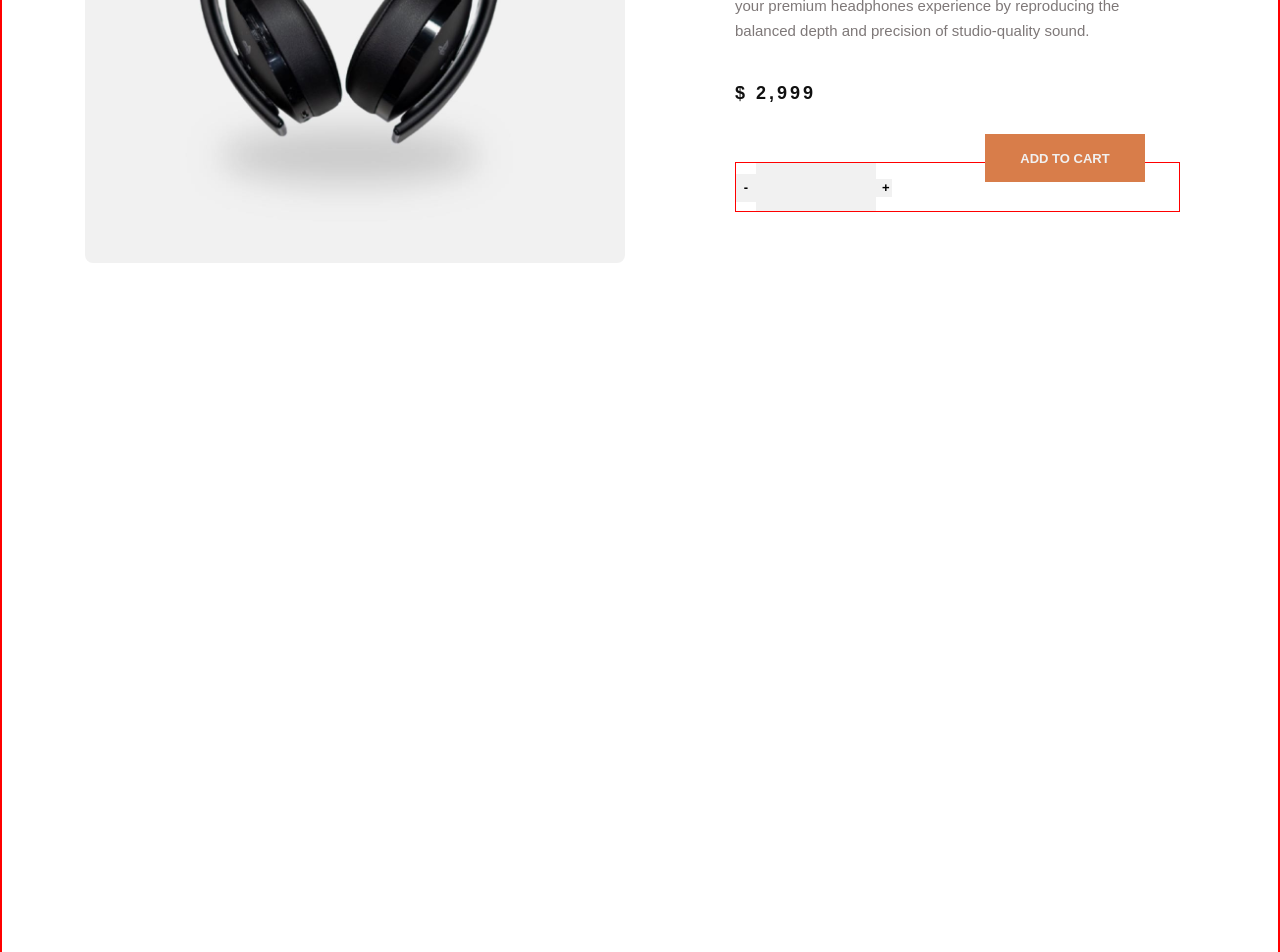
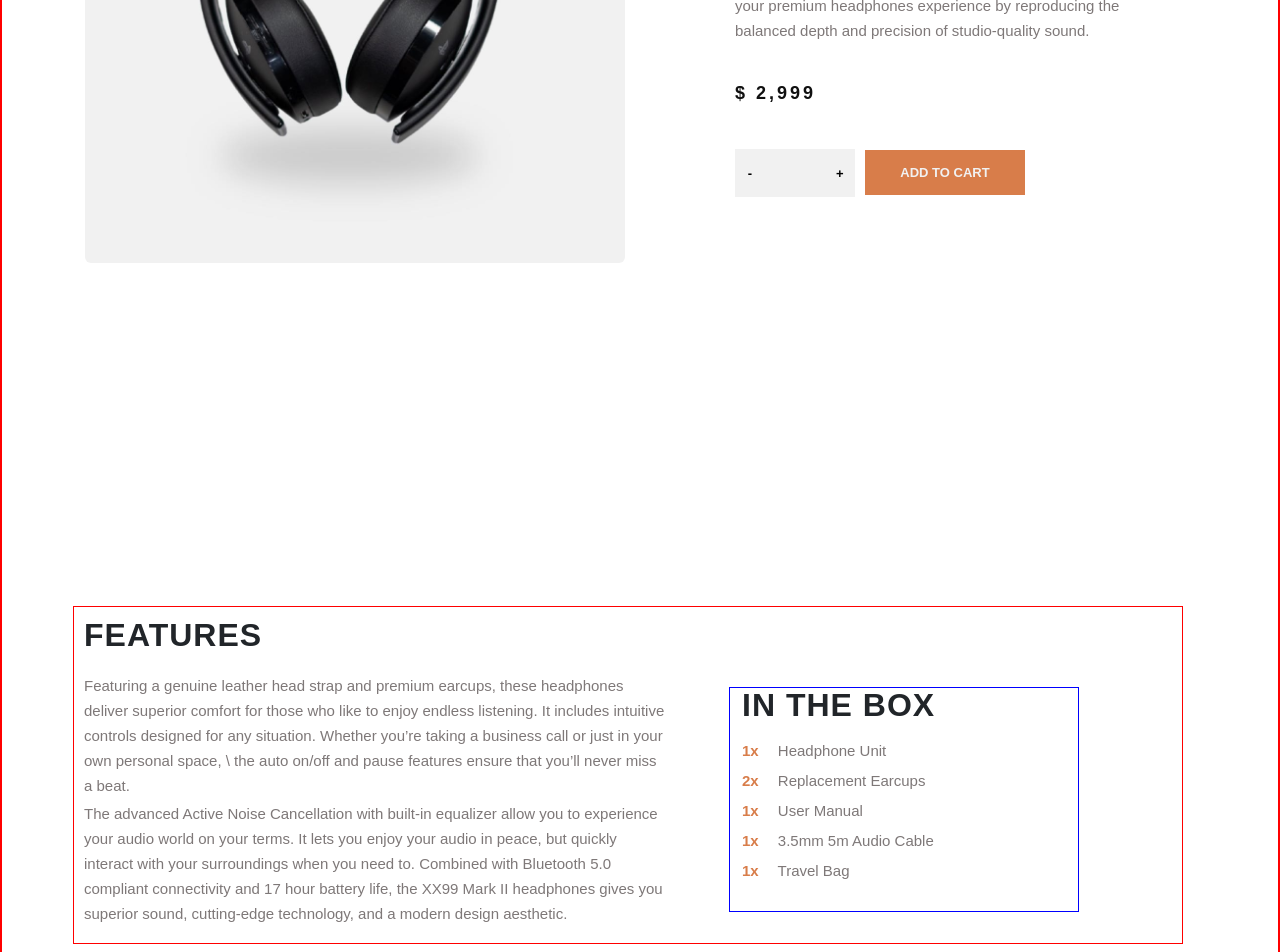
Before and after one commit to IreeHale/audiophile-site, a Next.js app in the folder audio/: page /product-details-headphones in a window 1280 px wide. Shown: the part 500-1452 px from the top of the page. Built offline with nearby package versions, Linux system fonts and the light colour scheme.

Commit message:
adding styles for featured and in the box section

```diff
--- a/audio/src/app/product-details-headphones/page.js
+++ b/audio/src/app/product-details-headphones/page.js
@@ -31,6 +31,37 @@ export default function details() {
                             <button className="add">+</button>
                         </div>
                     </div>
+                    <div className="in-the-box-section row">
+                        <div className="features-section">
+                            <h1>features</h1>
+                            <p className="first-paragraph">
+                                Featuring a genuine leather head strap and premium earcups,
+                                these headphones deliver superior comfort for those who like to enjoy endless listening.
+                                It includes intuitive controls designed for any situation. Whether you’re taking a business call or just in your own personal space, \
+                                the auto on/off and pause features ensure that you’ll never miss a beat.
+                            </p>
+
+                            <p className="second-paragraph">
+                                The advanced Active Noise Cancellation with built-in equalizer allow you to experience your audio world on your terms.
+                                It lets you enjoy your audio in peace,
+                                but quickly interact with your surroundings when you need to.
+                                Combined with Bluetooth 5.0 compliant connectivity and 17 hour battery life,
+                                the XX99 Mark II headphones gives you superior sound, cutting-edge technology,
+                                and a modern design aesthetic.
+                            </p>
+                        </div>
+
+                        <div className="items-section">
+                        <h1>in the box</h1>
+                            <ul>
+                                <li><span>1x</span> Headphone Unit</li>
+                                <li><span>2x</span> Replacement Earcups</li>
+                                <li><span>1x</span> User Manual</li>
+                                <li><span>1x</span> 3.5mm 5m Audio Cable</li>
+                                <li><span>1x</span> Travel Bag</li>
+                            </ul>
+                        </div>
+                    </div>
             </div>
         </div>
     </body>
--- a/audio/src/app/product-details-headphones/styles1.modules.scss
+++ b/audio/src/app/product-details-headphones/styles1.modules.scss
@@ -4,6 +4,7 @@ $first-color: #D87D4A;
 $second-color:#101010;
 $third-color: #F1F1F1;
 $fourth-color: #FAFAFA;
+$fifth-color: #7E7878;
 
 
 
@@ -70,6 +71,7 @@ body{
                 background-image: url('../../../public/img/product-xx99-mark-two-headphones/desktop/image-category-page-preview.jpg');
                 background-size: contain;
                 border-radius: 8px;
+                border-radius: 6px;
             }
 
             .studio2-info{
@@ -95,7 +97,7 @@ body{
                     margin-bottom: 30px;
                 }
                 p{
-                    color: #7E7878;
+                    color: $fifth-color;
                     font-size: 15px;
                     margin-bottom: 40px;
                     line-height: 25px;
@@ -111,12 +113,16 @@ body{
                 }
 
                 .amount-section{
-                    border: 1px solid red;
+                    position: relative;
+                    right: 20px;
+                    bottom: 10px;
 
                     .subtract{
                         height: 28px;
                         width: 20px;
                         border: none;
+                        position: relative;
+                        left: 25px;
                         font-weight: bold;
                         font-size: 13px;
                         background-color: $third-color;
@@ -126,6 +132,8 @@ body{
                         height: 18px;
                         width: 16px;
                         font-weight: bold;
+                        position: relative;
+                        right: 25px;
                         font-size: 13px;
                         border: none;
                         background-color: $third-color;
@@ -145,12 +153,85 @@ body{
                     color: $third-color;
                     border: none;
                     width: 160px;
+                    height: 45px;
                     position: relative;
-                    top: 20px;
-                    left: 250px;
+                    top: 36px;
+                    left: 130px;
                     text-transform: uppercase;
-                    height: 48px;
                     background-color: $first-color;
+                }
+            }
+        }
+
+        .in-the-box-section{
+            width: 1110px;
+            height: 338px;
+            border: 1px solid red;
+
+
+
+            .features-section{
+                height: 318px;
+                width: 635px;
+                padding: 10px;
+
+
+                h1{
+                    font-weight: bold;
+                    font-size: 32px;
+                    line-height: 36px;
+                    letter-spacing: 1px;
+                    margin-bottom: 20px;
+                    text-transform: uppercase;
+                }
+
+                .first-paragraph{
+                    font-size: 15px;
+                    line-height: 25px;
+                    color: $fifth-color;
+                    width: 585px;
+                    height: 250px;
+
+                }
+
+                .second-paragraph{
+                    font-size: 15px;
+                    line-height: 25px;
+                    width: 585px;
+                    position: relative;
+                    color: $fifth-color;
+                    bottom: 122px;
+                    height: 250px;
+                }
+            }
+
+            .items-section{
+                border: 1px solid blue;
+                height: 225px;
+                width: 350px;
+                margin: 80px 0 0 20px;
+
+                h1{
+                    font-size: 32px;
+                    line-height: 35px;
+                    letter-spacing: 1px;
+                    font-weight: bold;
+                    margin-bottom: 20px;
+                    text-transform: uppercase;
+                }
+
+                ul{
+                    li{
+                        font-size: 15px;
+                        color: $fifth-color;
+                        margin-bottom: 15px;
+
+                        span{
+                            color: $first-color;
+                            margin-right: 15px;
+                            font-weight: bold;
+                        }
+                    }
                 }
             }
         }
```
